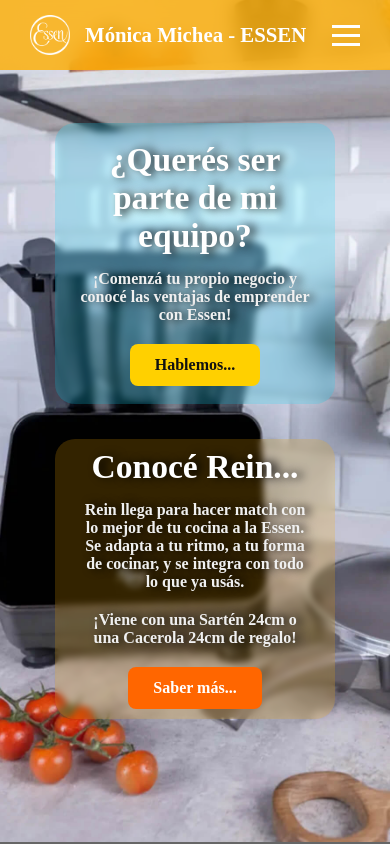
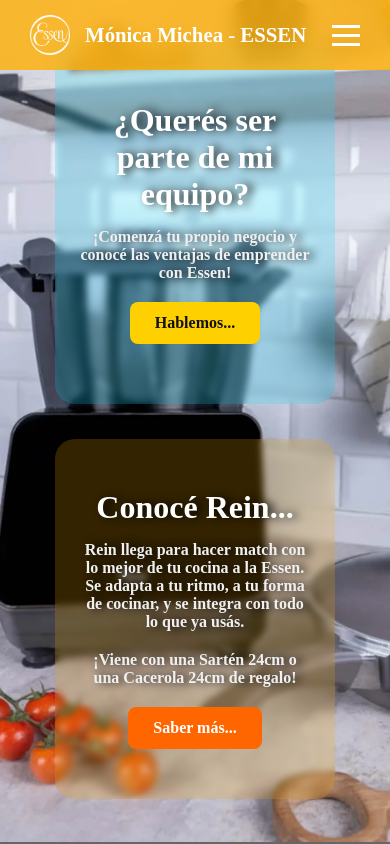
Before and after one commit to monicaessen/monicaessen.github.io, a plain HTML site: page index.html in a window 390 px wide. Shown: the top 844 px of the page. Drawn offline with Linux system fonts and the light colour scheme; a web font is replaced by a local one.

Commit message:
Update index.html

```diff
--- a/index.html
+++ b/index.html
@@ -116,12 +116,12 @@
         .glass-box {
         width: 80%;
         min-width: 70%;
-        height: 35%;
+        height: 45%;
         min-height: 32%;
         }
 
-        .glass-box h1 {font-size: 2.1rem;}
-        .glass-box h2 {font-size: 1.5rem;}
+        .glass-box h1 {font-size: 2rem;}
+        .glass-box h2 {font-size: 1.4rem;}
     }
 
     /* Nunca debe aparecer en desktop */
```
